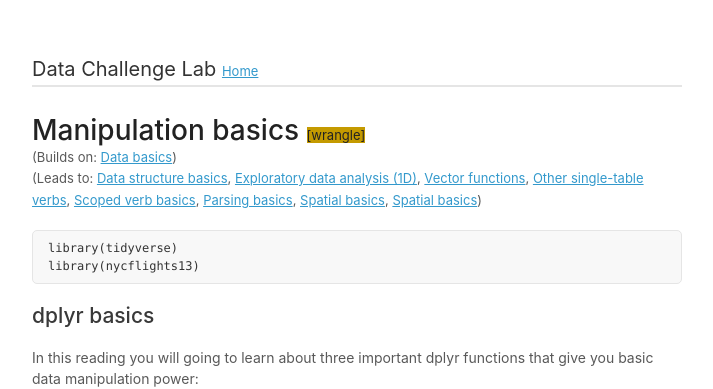
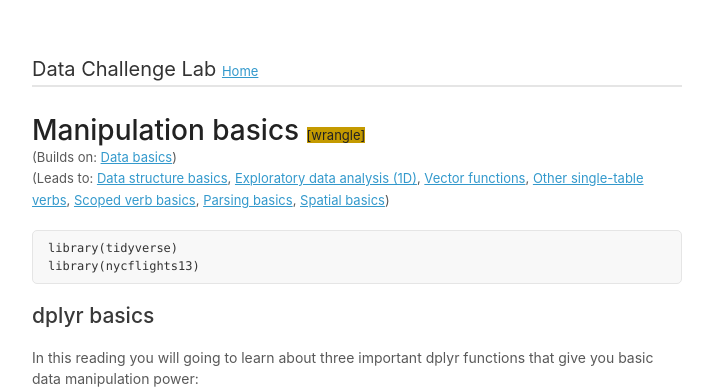
Before and after one commit to dcl-2019-04/curriculum, a Jekyll site: the page built from docs/manip-basics.md, in a window 1280 px wide and 900 px high. Shown: the top 389 px of the window, without its empty margins (283-996 px from the left). Built offline with Jekyll 4.4.1, drawn with Linux system fonts in a browser that asks for light colours; our own code applies the rules of GitHub Pages for plain Markdown files; a script that is not in the unit is left out.

Commit message:
Update for week 5

````diff
--- a/docs/manip-basics.md
+++ b/docs/manip-basics.md
@@ -6,7 +6,7 @@ title: Manipulation basics
 
 # Manipulation basics <small class='wrangle'>[wrangle]</small>
 <small>(Builds on: [Data basics](data-basics.md))</small>
-<small>(Leads to: [Data structure basics](data-structure-basics.md), [Exploratory data analysis (1D)](eda-1d.md), [Vector functions](function-vector.md), [Other single-table verbs](manip-one-table.md), [Scoped verb basics](manip-scoped.md), [Parsing basics](parse-basics.md), [Spatial basics](spatial-basics.md), [Spatial basics](zz.md))</small>
+<small>(Leads to: [Data structure basics](data-structure-basics.md), [Exploratory data analysis (1D)](eda-1d.md), [Vector functions](function-vector.md), [Other single-table verbs](manip-one-table.md), [Scoped verb basics](manip-scoped.md), [Parsing basics](parse-basics.md), [Spatial basics](spatial-basics.md))</small>
 
 
 ``` r
--- a/units/spatial-basics.Rmd
+++ b/units/spatial-basics.Rmd
@@ -83,7 +83,7 @@ tribble(
   geom_sf() +
   coord_sf(xlim = c(0.5, 3.5), ylim = c(0.5, 3.5), datum = NA) +
   theme_void() +
-  theme(strip.text = element_text(size = 24, vjust = 0.5)) +
+  theme(strip.text = element_text(size = 18, vjust = 0.5)) +
   facet_grid(cols = vars(type))
 ```
 
````
Also changed, not shown: docs/spatial-basics_files/figure-gfm/unnamed-chunk-4-1.png, overview.png, units/spatial-basics_files/figure-gfm/unnamed-chunk-4-1.png.
